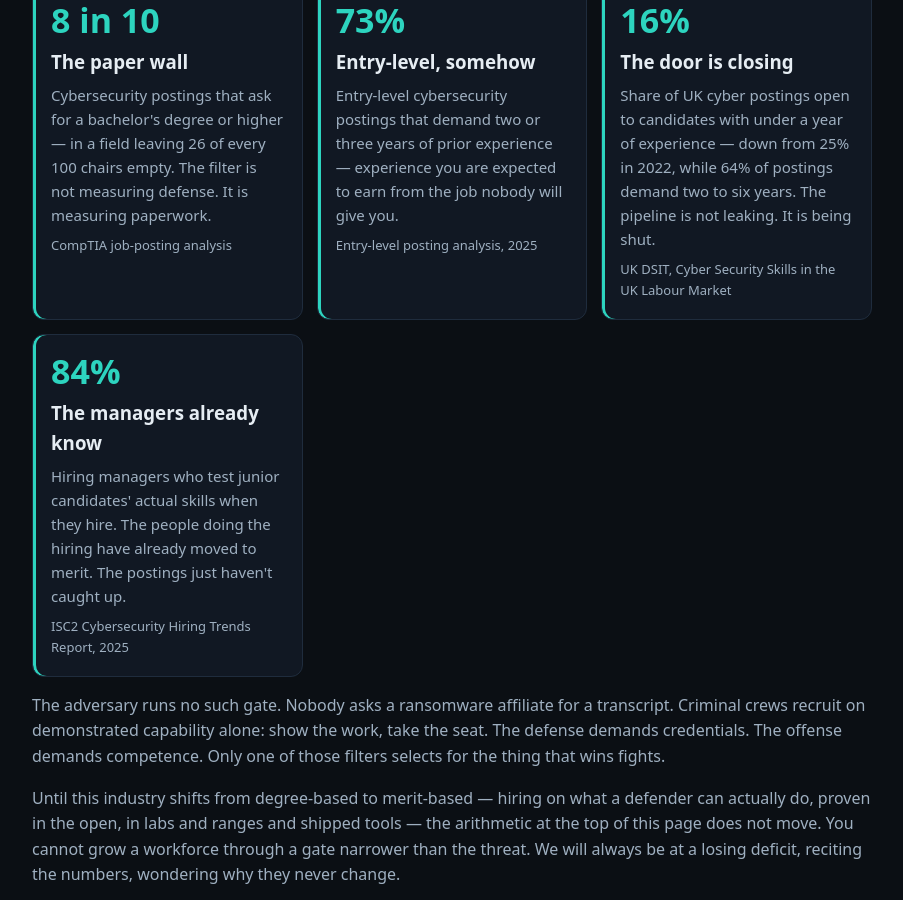
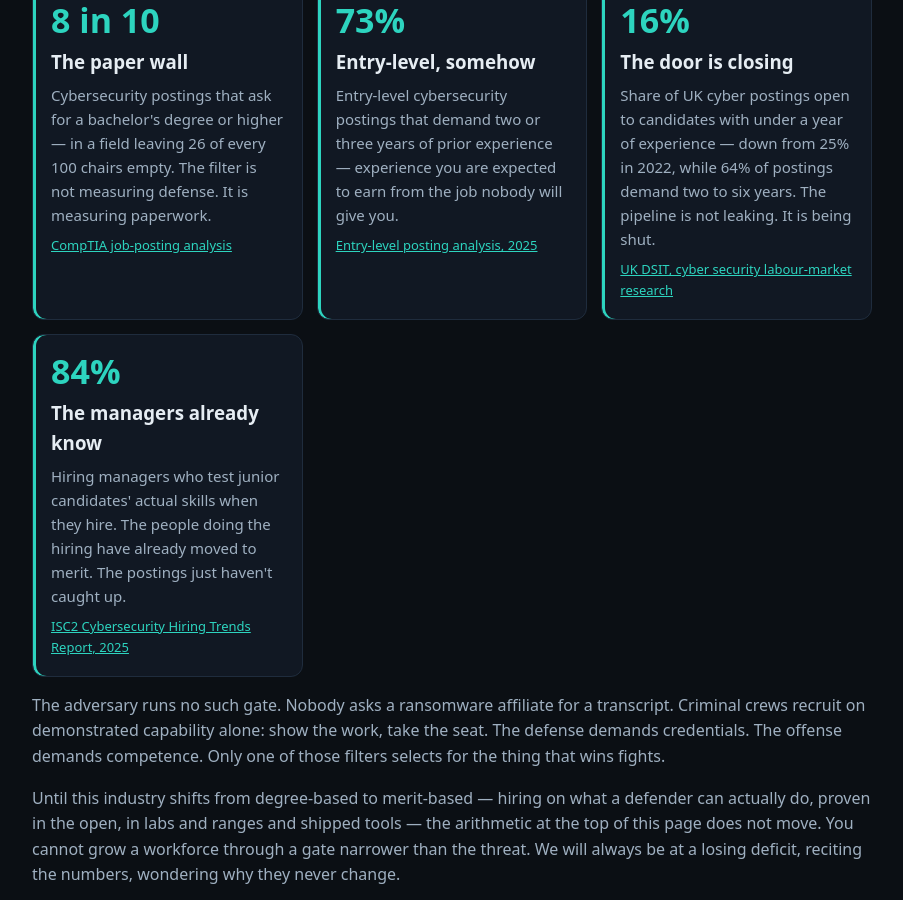
Before and after one commit to AlexKollar/nocturnerow, a Jekyll site: the page built from mission.html, in a window 1280 px wide and 900 px high, scrolled down 2124 px. Shown: the whole window, without its empty margins (188-1091 px from the left). Built offline with Jekyll 4.4.1, drawn with Linux system fonts in a browser that asks for light colours.

Commit message:
Mission: card citations are now live links to their sources

```diff
--- a/mission.html
+++ b/mission.html
@@ -17,37 +17,37 @@ permalink: /mission.html
 <div style="font-size:34px;font-weight:700;color:var(--accent);line-height:1.1">4.8M</div>
 <h3 style="margin-top:8px">Empty chairs, worldwide</h3>
 <p>Cybersecurity roles sitting unfilled across the globe. The training pipeline cannot close a gap this size — it is arithmetic, not effort.</p>
-<p style="margin-top:8px;font-size:13px">ISC2 Cybersecurity Workforce Study — last published gap estimate</p>
+<p style="margin-top:8px;font-size:13px"><a href="https://www.isc2.org/Insights/2024/10/ISC2-2024-Cybersecurity-Workforce-Study" target="_blank" rel="noopener" style="color:var(--accent)">ISC2 Cybersecurity Workforce Study — last published gap estimate</a></p>
 </div>
 <div class="card">
 <div style="font-size:34px;font-weight:700;color:var(--accent);line-height:1.1">74 of 100</div>
 <h3 style="margin-top:8px">The American ratio</h3>
 <p>Qualified US candidates for every 100 open cybersecurity roles. The other 26 seats stay empty — against 514,359 postings tracked in a single year.</p>
-<p style="margin-top:8px;font-size:13px">CyberSeek / NIST, 2025</p>
+<p style="margin-top:8px;font-size:13px"><a href="https://cnicsolutions.com/statistics/cybersecurity-workforce-statistics-the-talent-gap-and-hiring-trends/" target="_blank" rel="noopener" style="color:var(--accent)">CyberSeek / NIST, 2025</a></p>
 </div>
 <div class="card">
 <div style="font-size:34px;font-weight:700;color:var(--accent);line-height:1.1">41%</div>
 <h3 style="margin-top:8px">The field's own verdict</h3>
 <p>AI is the single most-cited skills need among security teams — ahead of cloud, ahead of everything. The workforce is not asking for more dashboards. It is asking for leverage.</p>
-<p style="margin-top:8px;font-size:13px">ISC2 Cybersecurity Workforce Study, 2025</p>
+<p style="margin-top:8px;font-size:13px"><a href="https://www.isc2.org/Insights/2025/12/2025-ISC2-Cybersecurity-Workforce-Study" target="_blank" rel="noopener" style="color:var(--accent)">ISC2 Cybersecurity Workforce Study, 2025</a></p>
 </div>
 <div class="card">
 <div style="font-size:34px;font-weight:700;color:var(--accent);line-height:1.1">+1,265%</div>
 <h3 style="margin-top:8px">The other side adopted first</h3>
 <p>Growth in malicious phishing email in the year after ChatGPT's launch. The enemy did not wait for a governance framework, a pilot program, or permission.</p>
-<p style="margin-top:8px;font-size:13px">SlashNext, State of Phishing</p>
+<p style="margin-top:8px;font-size:13px"><a href="https://www.prnewswire.com/news-releases/slashnexts-2023-state-of-phishing-report-reveals-a-1-265-increase-in-phishing-emails-since-the-launch-of-chatgpt-in-november-2022--signaling-a-new-era-of-cybercrime-fueled-by-generative-ai-301971557.html" target="_blank" rel="noopener" style="color:var(--accent)">SlashNext, State of Phishing</a></p>
 </div>
 <div class="card">
 <div style="font-size:34px;font-weight:700;color:var(--accent);line-height:1.1">29 min</div>
 <h3 style="margin-top:8px">Breakout time</h3>
 <p>The average time an AI-enabled intruder needs to go from first foothold to moving laterally through a network. A human-only watch does not have shifts anymore. It has minutes.</p>
-<p style="margin-top:8px;font-size:13px">CrowdStrike Global Threat Report, 2026</p>
+<p style="margin-top:8px;font-size:13px"><a href="https://www.crowdstrike.com/en-us/blog/crowdstrike-2026-global-threat-report-findings/" target="_blank" rel="noopener" style="color:var(--accent)">CrowdStrike Global Threat Report, 2026</a></p>
 </div>
 <div class="card">
 <div style="font-size:34px;font-weight:700;color:var(--accent);line-height:1.1">$1.9M · 80 days</div>
 <h3 style="margin-top:8px">What augmentation pays</h3>
 <p>Saved per breach, and cut from the breach lifecycle, by defenders who deploy AI extensively — measured against peers who don't. Augmentation is not a philosophy. It invoices.</p>
-<p style="margin-top:8px;font-size:13px">IBM, Cost of a Data Breach, 2025</p>
+<p style="margin-top:8px;font-size:13px"><a href="https://newsroom.ibm.com/2025-07-30-ibm-report-13-of-organizations-reported-breaches-of-ai-models-or-applications,-97-of-which-reported-lacking-proper-ai-access-controls?ref=hackernoon.com&asPDF=1" target="_blank" rel="noopener" style="color:var(--accent)">IBM, Cost of a Data Breach, 2025</a></p>
 </div>
 </div>
 <p style="margin-top:16px">Anyone in the field can recite these numbers. They open every keynote and close every vendor deck; they have been read aloud at conferences for a decade. The gap is the most well-documented losing battle in the industry — and it stays lost, because reciting the numbers was never the same as answering them. The field does not lack awareness. It lacks leverage, and it lacks the will to change the two things actually within its control: who gets let in, and what they are armed with when they arrive.</p>
@@ -68,25 +68,25 @@ permalink: /mission.html
 <div style="font-size:34px;font-weight:700;color:var(--accent);line-height:1.1">8 in 10</div>
 <h3 style="margin-top:8px">The paper wall</h3>
 <p>Cybersecurity postings that ask for a bachelor's degree or higher — in a field leaving 26 of every 100 chairs empty. The filter is not measuring defense. It is measuring paperwork.</p>
-<p style="margin-top:8px;font-size:13px">CompTIA job-posting analysis</p>
+<p style="margin-top:8px;font-size:13px"><a href="https://www.onlinecybersecurity.org/articles/cybersecurity-degree-workforce-demand/" target="_blank" rel="noopener" style="color:var(--accent)">CompTIA job-posting analysis</a></p>
 </div>
 <div class="card">
 <div style="font-size:34px;font-weight:700;color:var(--accent);line-height:1.1">73%</div>
 <h3 style="margin-top:8px">Entry-level, somehow</h3>
 <p>Entry-level cybersecurity postings that demand two or three years of prior experience — experience you are expected to earn from the job nobody will give you.</p>
-<p style="margin-top:8px;font-size:13px">Entry-level posting analysis, 2025</p>
+<p style="margin-top:8px;font-size:13px"><a href="https://www.onlinecybersecurity.org/articles/entry-level-cybersecurity-jobs/" target="_blank" rel="noopener" style="color:var(--accent)">Entry-level posting analysis, 2025</a></p>
 </div>
 <div class="card">
 <div style="font-size:34px;font-weight:700;color:var(--accent);line-height:1.1">16%</div>
 <h3 style="margin-top:8px">The door is closing</h3>
 <p>Share of UK cyber postings open to candidates with under a year of experience — down from 25% in 2022, while 64% of postings demand two to six years. The pipeline is not leaking. It is being shut.</p>
-<p style="margin-top:8px;font-size:13px">UK DSIT, Cyber Security Skills in the UK Labour Market</p>
+<p style="margin-top:8px;font-size:13px"><a href="https://www.gov.uk/government/publications/digital-and-technologies-jobs-plan/digital-and-technologies-jobs-plan" target="_blank" rel="noopener" style="color:var(--accent)">UK DSIT, cyber security labour-market research</a></p>
 </div>
 <div class="card">
 <div style="font-size:34px;font-weight:700;color:var(--accent);line-height:1.1">84%</div>
 <h3 style="margin-top:8px">The managers already know</h3>
 <p>Hiring managers who test junior candidates' actual skills when they hire. The people doing the hiring have already moved to merit. The postings just haven't caught up.</p>
-<p style="margin-top:8px;font-size:13px">ISC2 Cybersecurity Hiring Trends Report, 2025</p>
+<p style="margin-top:8px;font-size:13px"><a href="https://www.onlinecybersecurity.org/articles/skills-based-cybersecurity-hiring/" target="_blank" rel="noopener" style="color:var(--accent)">ISC2 Cybersecurity Hiring Trends Report, 2025</a></p>
 </div>
 </div>
 <p>The adversary runs no such gate. Nobody asks a ransomware affiliate for a transcript. Criminal crews recruit on demonstrated capability alone: show the work, take the seat. The defense demands credentials. The offense demands competence. Only one of those filters selects for the thing that wins fights.</p>
```
